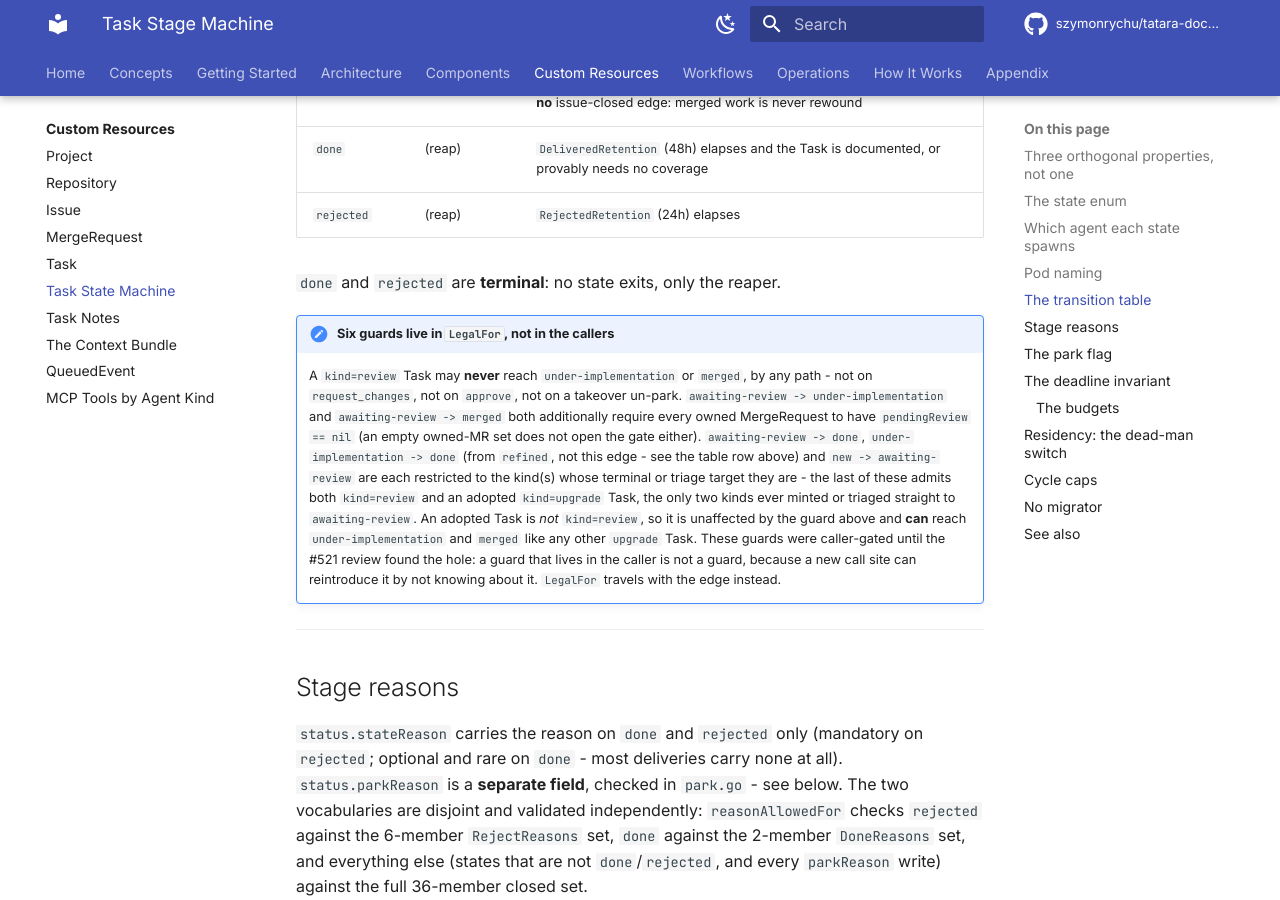
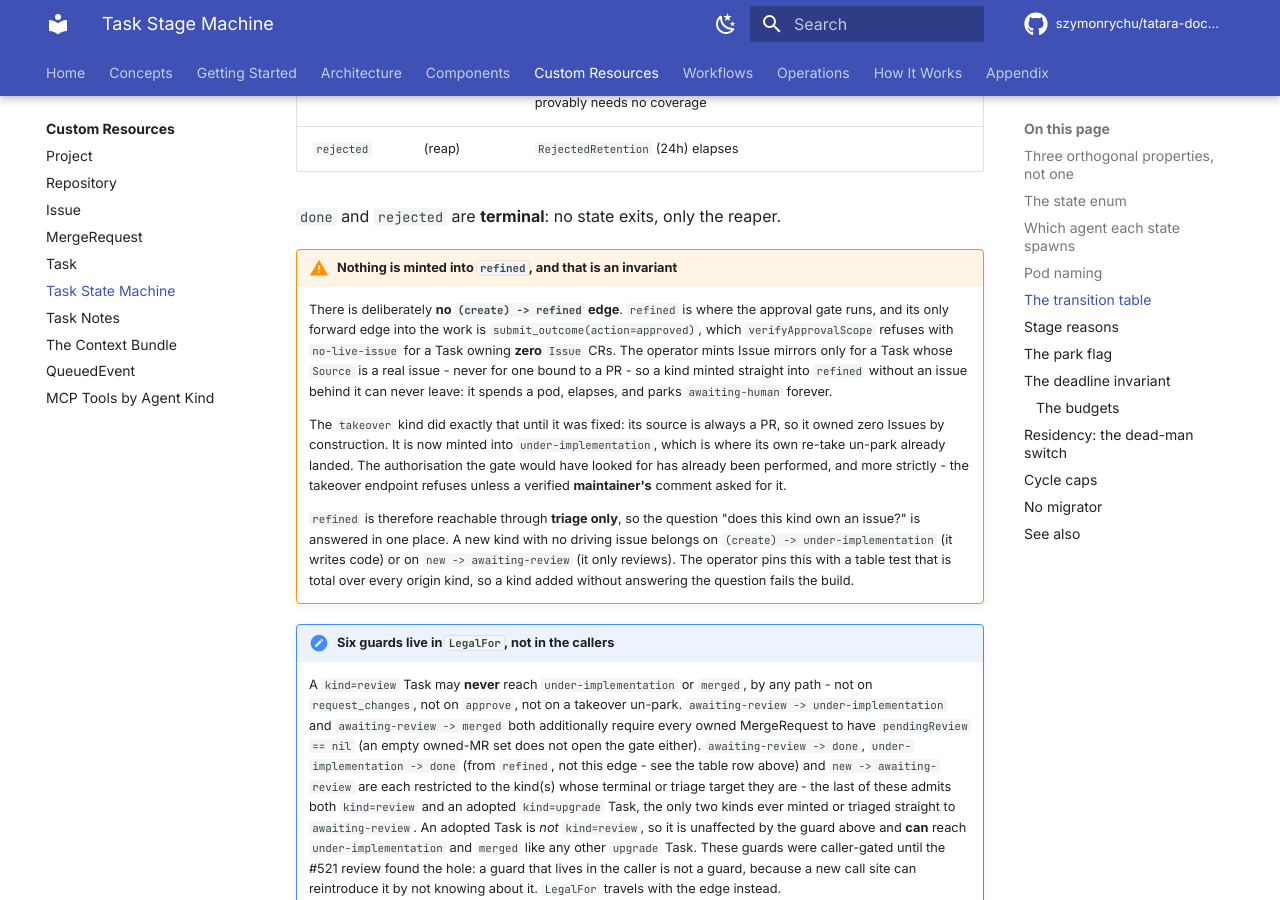
Before and after one commit to szymonrychu/tatara-documentation, an MkDocs documentation site: the page built from docs/reference/task-stages.md, in a window 1280 px wide and 900 px high, scrolled down 6662 px. Built offline with MkDocs 1.6.1 and Material for MkDocs 9.7.7, drawn with Linux system fonts in a browser that asks for light colours; comment, search, counter and statistics services are not loaded; the version menu is left out; some of the changed text lies outside the part shown.

Commit message:
docs: takeover is minted into under-implementation, not refined
The published state table carried the `(create) -> refined` edge that
tatara-operator#604 deletes, and described the takeover kind as facing an
approval gate it could never satisfy: a takeover's source is always a PR,
so it owns zero Issue CRs, and verifyApprovalScope refuses no-live-issue
for a Task owning zero. Every takeover spent a pod and then parked
awaiting-human, permanently.

- task-stages.md: twenty-six edges -> twenty-five; the `(create) ->
  refined` row is gone and takeover folded into `(create) ->
  under-implementation`. A new admonition states the invariant rather
  than just dropping the row, so the next kind added has the rule in
  front of it: nothing is minted into `refined`, which is reachable
  through triage ONLY, and a kind with no driving issue belongs on
  `under-implementation` (it writes code) or `new -> awaiting-review`
  (it only reviews).
- reference/index.md, reference/task.md, workflows/index.md: the mint
  state per kind, and `refined` now serves four origins, not five.
- workflows/mr-takeover.md: documents the two maintainer-facing
  behaviours this change makes real - there is no approval turn (your
  comment is the authorisation), and a DECLINE IS TERMINAL, with a
  second request refused rather than silently ignored.

mkdocs build --strict clean; stale-terms and runbook-anchor checks pass.

refs szymonrychu/tatara-operator#604

```diff
--- a/docs/reference/task-stages.md
+++ b/docs/reference/task-stages.md
@@ -185,8 +185,7 @@
 | From | To | Trigger |
 |---|---|---|
 | (create) | `new` | Task minted for triage: webhook-originated, a sweep-discovered backlog issue (minted `parked(backlog-sweep)` alongside), a dependency engine's own merge request matching `upgradePolicy.adoptBranchPrefix` + author (an adopted `kind=upgrade` Task, `MintAdoptedUpgradeTask` - see [MR Ownership](../architecture/ownership.md#adopting-a-dependency-engines-merge-requests)), or a human has the last word on the thread |
-| (create) | `refined` | a maintainer-gated takeover (`spec.kind=takeover`) mints a Task already bound to an existing MR: nothing to triage, but the work still faces the approval gate |
-| (create) | `under-implementation` | the nightly documentation batch, or a dependency-upgrade cron tick, is minted straight into implementation work - no driving issue to triage, and no gate: both are the operator's own decision, already made. `QueuedEvent.spec.initialState`, copied onto `TaskSpec.InitialState`, is what the create edge reads to route here instead of `new` |
+| (create) | `under-implementation` | the nightly documentation batch, a dependency-upgrade cron tick, or a maintainer-gated **takeover** (`spec.kind=takeover`) bound to an MR that already exists, is minted straight into implementation work - no driving issue to triage, and no gate. `QueuedEvent.spec.initialState`, copied onto `TaskSpec.InitialState`, is what the create edge reads to route here instead of `new` |
 | (create) | `done` | **the terminal-reset guard.** A Task served stateless by the narrowed CRD (see [below](#no-migrator)) carries proof it already delivered - stamped where it finished rather than re-triaged |
 | (create) | `rejected` | **the terminal-reset guard**, the stopped-work twin of the edge above |
 | `new` | `refined` | triage passed: spec validates and the Task is routed to its origin kind's agent |
@@ -212,6 +211,30 @@
 | `rejected` | (reap) | `RejectedRetention` (24h) elapses |
 
 `done` and `rejected` are **terminal**: no state exits, only the reaper.
+
+!!! warning "Nothing is minted into `refined`, and that is an invariant"
+    There is deliberately **no `(create) -> refined` edge**. `refined` is where
+    the approval gate runs, and its only forward edge into the work is
+    `submit_outcome(action=approved)`, which `verifyApprovalScope` refuses with
+    `no-live-issue` for a Task owning **zero** `Issue` CRs. The operator mints
+    Issue mirrors only for a Task whose `Source` is a real issue - never for one
+    bound to a PR - so a kind minted straight into `refined` without an issue
+    behind it can never leave: it spends a pod, elapses, and parks
+    `awaiting-human` forever.
+
+    The `takeover` kind did exactly that until it was fixed: its source is always
+    a PR, so it owned zero Issues by construction. It is now minted into
+    `under-implementation`, which is where its own re-take un-park already
+    landed. The authorisation the gate would have looked for has already been
+    performed, and more strictly - the takeover endpoint refuses unless a
+    verified **maintainer's** comment asked for it.
+
+    `refined` is therefore reachable through **triage only**, so the question
+    "does this kind own an issue?" is answered in one place. A new kind with no
+    driving issue belongs on `(create) -> under-implementation` (it writes code)
+    or on `new -> awaiting-review` (it only reviews). The operator pins this with
+    a table test that is total over every origin kind, so a kind added without
+    answering the question fails the build.
 
 !!! note "Six guards live in `LegalFor`, not in the callers"
     A `kind=review` Task may **never** reach `under-implementation` or
--- a/docs/reference/task.md
+++ b/docs/reference/task.md
@@ -43,7 +43,7 @@
 | `refine` | a project cron | `new` | `refined` |
 | `review` | a PR/MR webhook (always a **human's** PR) | `new` | `awaiting-review` |
 | `documentation` | the nightly documentation batch cron | `under-implementation` | - (no triage) |
-| `takeover` | a maintainer's hand-over comment on a foreign MR | `refined` | - (no triage) |
+| `takeover` | a maintainer's hand-over comment on a foreign MR | `under-implementation` | - (no triage) |
 | `upgrade` | the project's dependency-upgrade cron (`scm.cron.upgrade`) | `under-implementation` | - (no triage) |
 
 Eight `spec.kind` values now, not six. `takeover` is the pre-existing
```
Also changed, not shown: other parts of docs/reference/task-stages.md (+1 -1 lines), docs/reference/index.md (+1 -1 lines), docs/workflows/index.md (+4 -4 lines), docs/workflows/mr-takeover.md (+15 -0 lines).
